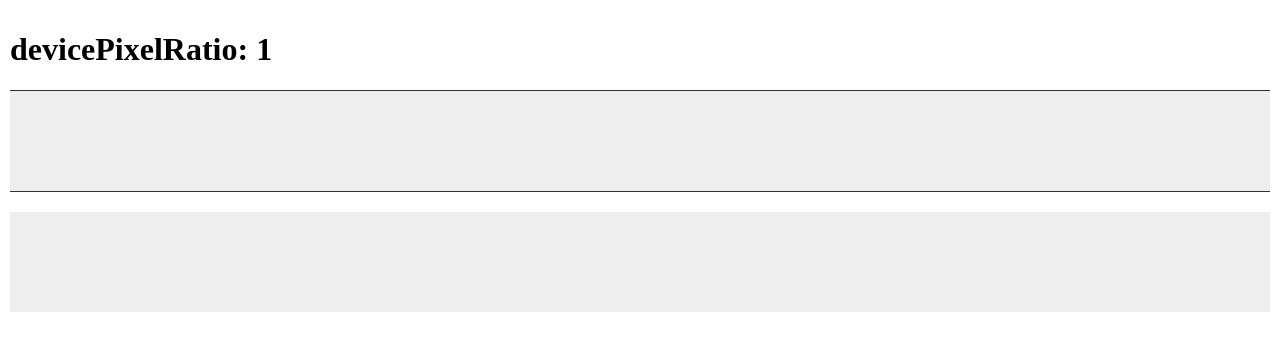
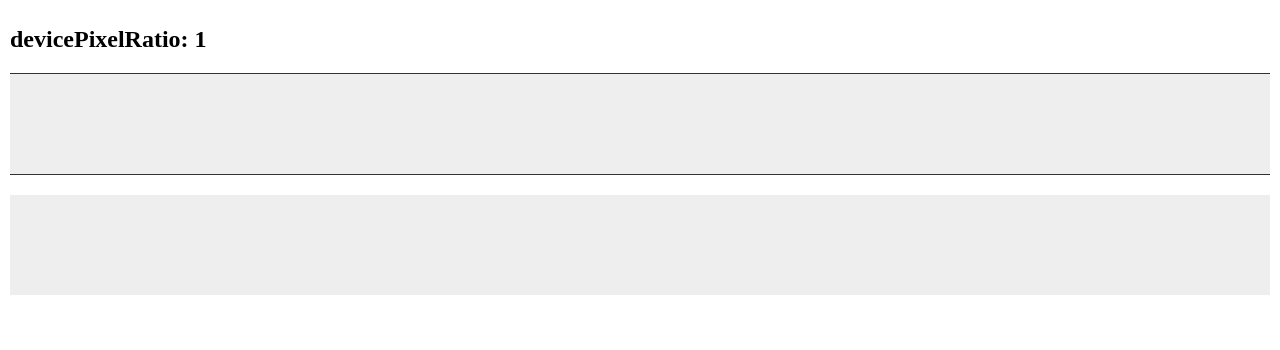
Before and after one commit to qiuge227/beth, a plain HTML site: page examples/border1px/index.html in a window 1280 px wide. Drawn offline with Linux system fonts and the light colour scheme.

Commit message:
update border1px.md

```diff
--- a/examples/border1px/index.html
+++ b/examples/border1px/index.html
@@ -16,6 +16,10 @@
         padding: 10px;
     }
 
+    h1 {
+        font-size: 24px;
+    }
+
     div {
         margin: 20px 0;
         background-color: #eee;
@@ -23,13 +27,13 @@
         height: 100px;
     }
 
-    .border1px {
+    .border-1px {
         border-width: 1px 0;
         border-style: solid;
         border-color: #333;
     }
 
-    .borderbg {
+    .border-image-1px {
         border-width: 1px 0px;
         -webkit-border-image: url("border.png") 2 0 stretch;
         border-image: url("border.png") 2 0 stretch;
@@ -40,9 +44,9 @@
 
 <h1>devicePixelRatio: <script>document.write(window.devicePixelRatio)</script></h1>
 
-<div class="border1px"></div>
+<div class="border-1px"></div>
 
-<div class="borderbg"></div>
+<div class="border-image-1px"></div>
 
 </body>
 </html>
```
Also changed, not shown: articles/images/border_compare.png (added), 1 other file.
